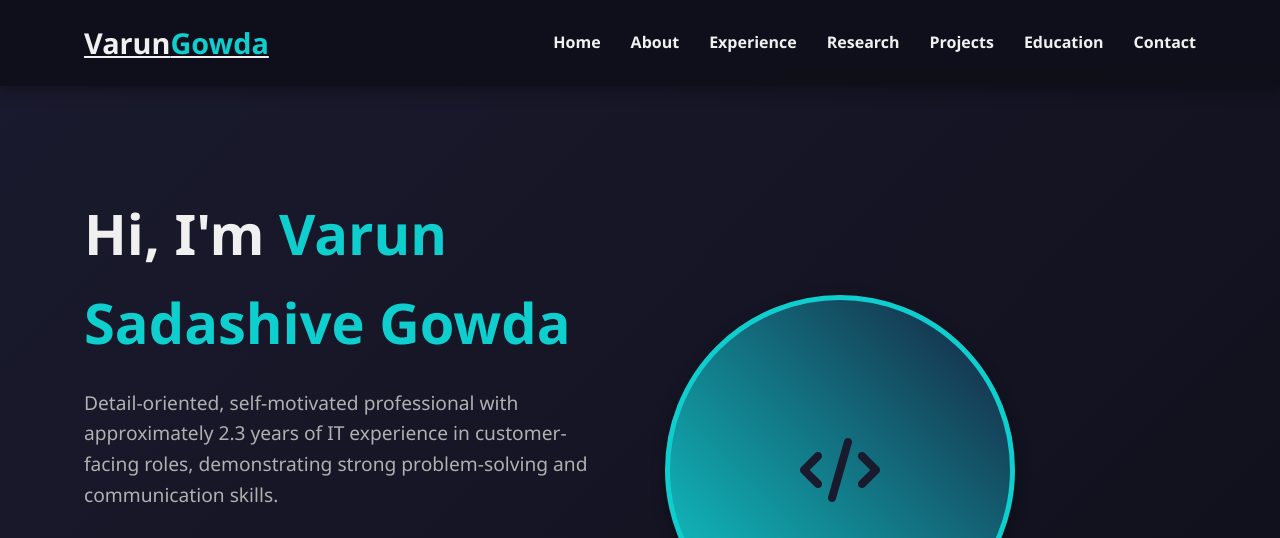
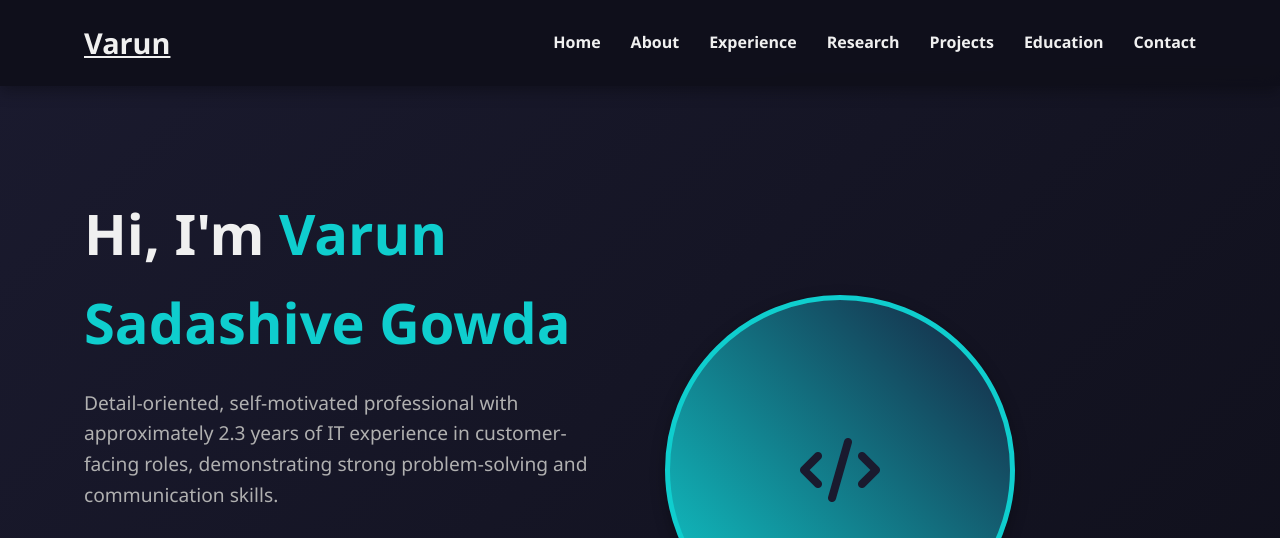
Before and after one commit to varunsg11/varunsg11.github.io, a plain HTML site: page index.html in a window 1280 px wide. Shown: the top 538 px of the page. Drawn offline with Linux system fonts and the light colour scheme.

Commit message:
Update index.html

```diff
--- a/index.html
+++ b/index.html
@@ -746,7 +746,7 @@
     <header>
         <div class="container">
             <nav class="navbar">
-                <a href="#" class="logo">Varun<span>Gowda</span></a>
+                <a href="#" class="logo">Varun</a>
                 <ul class="nav-links">
                     <li><a href="#home">Home</a></li>
                     <li><a href="#about">About</a></li>
@@ -1050,7 +1050,7 @@
     <footer>
         <div class="container">
             <div class="footer-content">
-                <div class="logo">Varun<span>Gowda</span></div>
+                <div class="logo">Varun</div>
                 <div class="social-links">
                     <a href="#"><i class="fab fa-linkedin"></i></a>
                     <a href="#"><i class="fab fa-github"></i></a>
@@ -1119,4 +1119,5 @@
         });
     </script>
 </body>
+
 </html>
```
